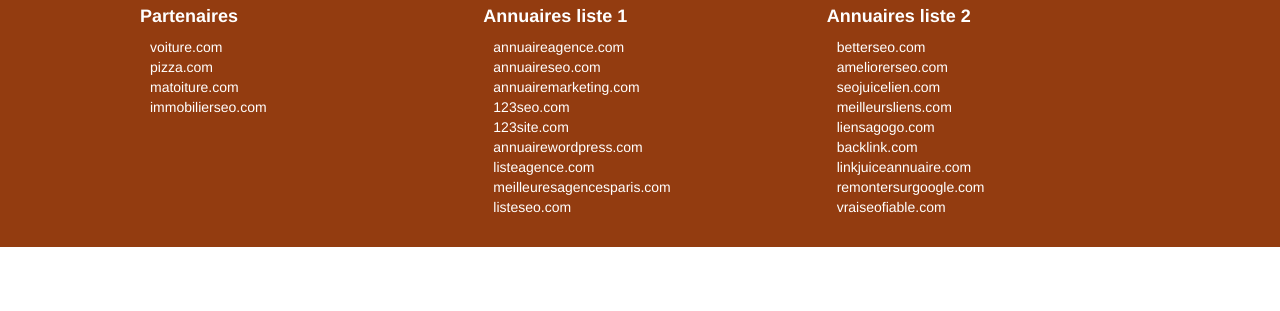
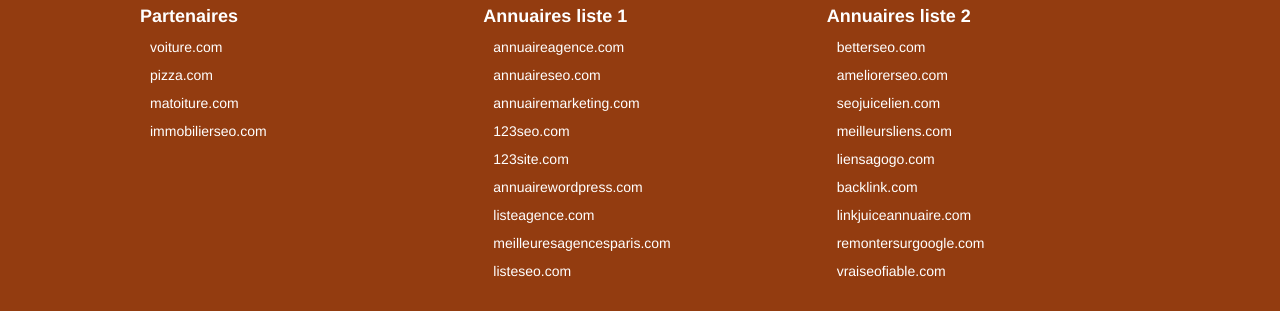
Before and after one commit to arnaudleduc/Projet-4-Openclassrooms, a plain HTML site: page index.html in a window 1280 px wide. Shown: the part 3704-4015 px from the top of the page. Before the commit the page ends 3951 px from the top, so only its background shows below. Drawn offline with Linux system fonts and the light colour scheme.

Commit message:
fixing space between link on homepage to be SEO friendly

```diff
--- a/style.css
+++ b/style.css
@@ -695,6 +695,10 @@ p {
     padding-left: 10px;
 }
 
+.footer-link-list li {
+    margin-bottom: 8px;
+}
+
 .citation-text {
     font-size: 20px;
     font-style: italic;
```
